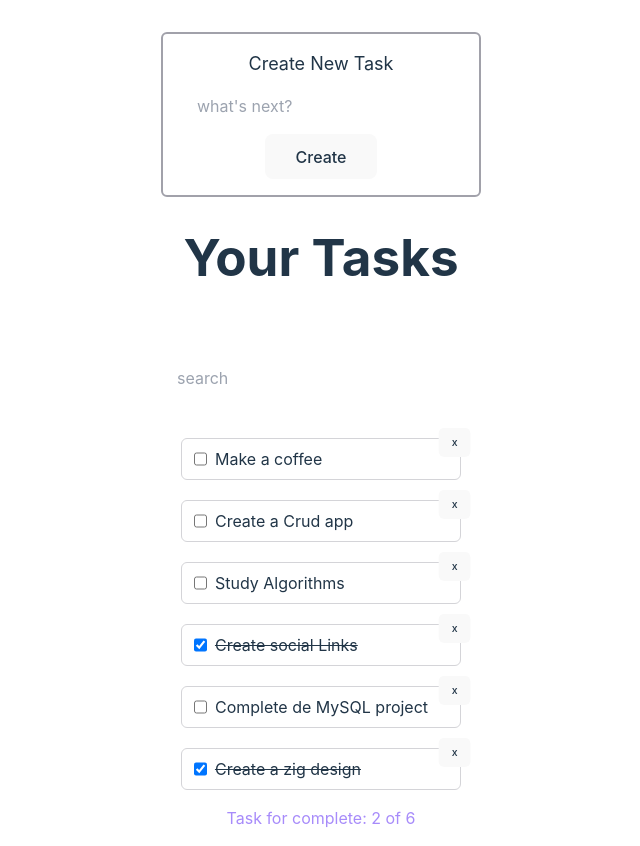
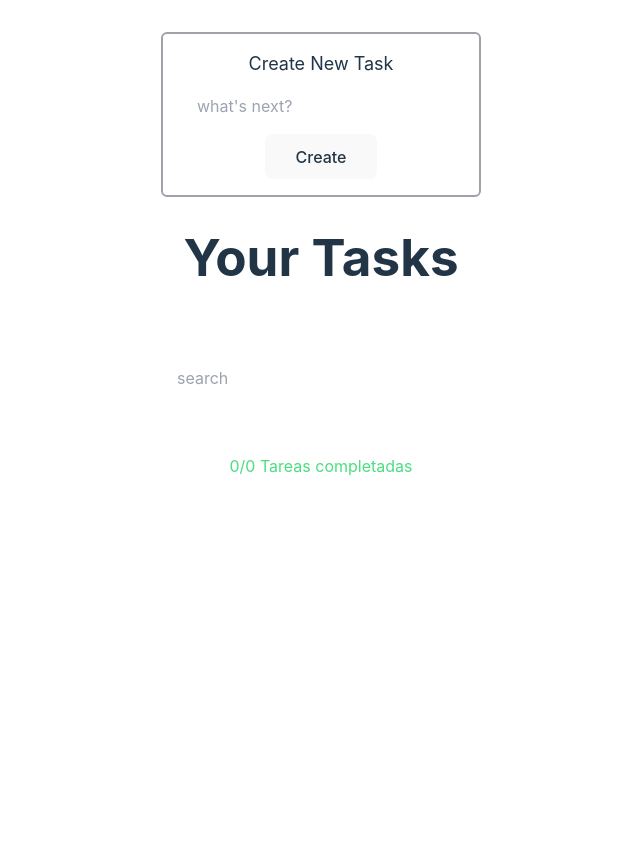
Before and after one commit to Evitalires/Task, a React (Vite) app: page / in a window 1280 px wide. Shown: the whole page, without its empty margins (319-959 px from the left). After the commit the page ends 800 px from the top, so only its background shows below. Built offline with nearby package versions, Linux system fonts and the light colour scheme.

Commit message:
adding local storage

```diff
--- a/src/App.jsx
+++ b/src/App.jsx
@@ -11,6 +11,7 @@ import { CounterItems } from './CounterItems'
 
 
 function App() {
+  /*
   const itemsData = [
     { id: 0, text: 'Make a coffee', completed: false },
     { id: 1, text: 'Create a Crud app', completed: false },
@@ -19,11 +20,28 @@ function App() {
     { id: 4, text: 'Complete de MySQL project', completed: false },
     { id: 5, text: 'Create a zig design', completed: true },
   ]
+  const stringTask = JSON.stringify(itemsData)
+  localStorage.removeItem('TASK_V1')
+  localStorage.setItem('TASK_V1', stringTask)
+  */
+  const initialTasks = () => {
+    const tasksStorage = JSON.parse(window.localStorage.getItem('TASK_V1')) || [];
+    window.localStorage.setItem('TASK_V1', JSON.stringify(tasksStorage));
+    return tasksStorage;
+  }
+
   const [searchValue, setSearchValue] = useState('')
-  const [tasks, setTasks] = useState(itemsData)
+  const [tasks, setTasks] = useState(initialTasks)
 
   const taskCompleted = tasks.filter(task => task.completed).length
   const taskTotal = tasks.length
+
+  const upDateTasks = (newTasks) => {
+    console.log(newTasks);
+    window.localStorage.setItem('TASK_V1', JSON.stringify(newTasks))
+    setTasks(newTasks)
+    console.log(localStorage);
+  }
 
   const setCompleted = (e) => {
     const newTasks = [...tasks]
@@ -31,7 +49,7 @@ function App() {
       (task) => task.id == e.target.getAttribute('id')
     )
     newTasks[taskIndex].completed = !newTasks[taskIndex].completed
-    setTasks(newTasks)
+    upDateTasks(newTasks)
   }
 
   const searchTask = tasks.filter((task) => (
@@ -47,7 +65,7 @@ function App() {
       (task) => task.id == e.target.parentNode.getAttribute('id')
     )
     newTasks.splice(taskIndex, 1)
-    setTasks(newTasks)
+    upDateTasks(newTasks)
   }
   const addTask = (e) => {
     console.log('New task');
@@ -59,7 +77,7 @@ function App() {
       completed: false
     }
     newTasks.push(task)
-    setTasks(newTasks)
+    upDateTasks(newTasks)
 
     input.value = ''
   }
--- a/src/CounterItems.jsx
+++ b/src/CounterItems.jsx
@@ -1,7 +1,7 @@
 function CounterItems({ completed, total }) {
   return (
     <section className="p-4">
-      {
+      {//Create three states, no task, pending task and task completed
         completed == total
           ? <article className="text-green-400"> {total}/{completed} Tareas completadas</article>
           : <article className="text-violet-400">Task for complete: {completed} of {total}</article>
```
